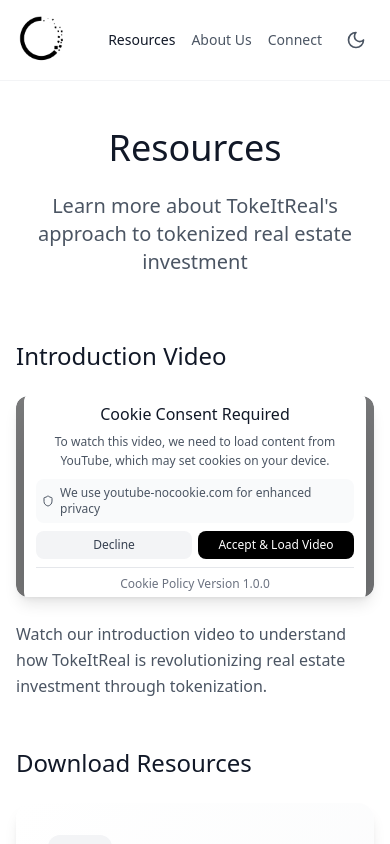
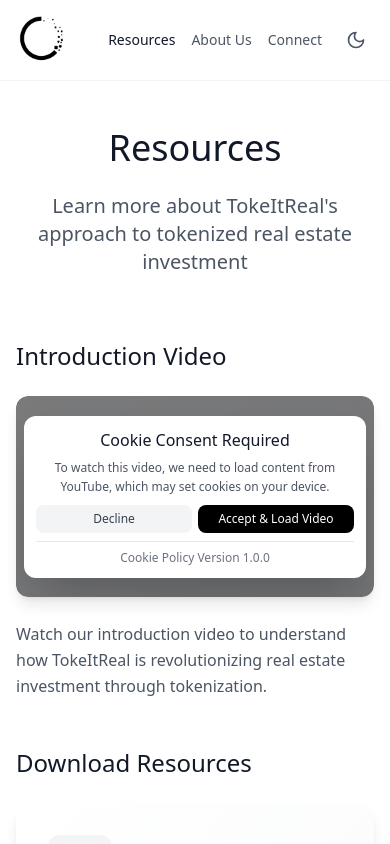
Before and after one commit to christopherhasz/tokeitrealfrontend_prod, a React (Vite) app: page /resources in a window 390 px wide. Shown: the top 844 px of the page. Built offline with nearby package versions, Linux system fonts and the light colour scheme; no server answers.

Commit message:
Updated YouTubeVideoConsent.tsx

```diff
--- a/src/components/YouTubeVideoConsent.tsx
+++ b/src/components/YouTubeVideoConsent.tsx
@@ -139,8 +139,8 @@ export const YouTubeVideoConsent: React.FC<YouTubeVideoConsentProps> = ({
                 To watch this video, we need to load content from YouTube, which may set cookies on your device.
               </p>
 
-              <div className="flex items-center gap-1.5 md:gap-2 mb-2 md:mb-3 p-1.5 md:p-3 bg-gray-50 dark:bg-gray-700/50 rounded-lg">
-                <Shield className="w-3 h-3 md:w-4 md:h-4 text-gray-600 dark:text-gray-400 flex-shrink-0" />
+              <div className="hidden md:flex items-center gap-2 mb-3 p-3 bg-gray-50 dark:bg-gray-700/50 rounded-lg">
+                <Shield className="w-4 h-4 text-gray-600 dark:text-gray-400 flex-shrink-0" />
                 <p className="text-xs text-gray-600 dark:text-gray-400">
                   We use youtube-nocookie.com for enhanced privacy
                 </p>
```
